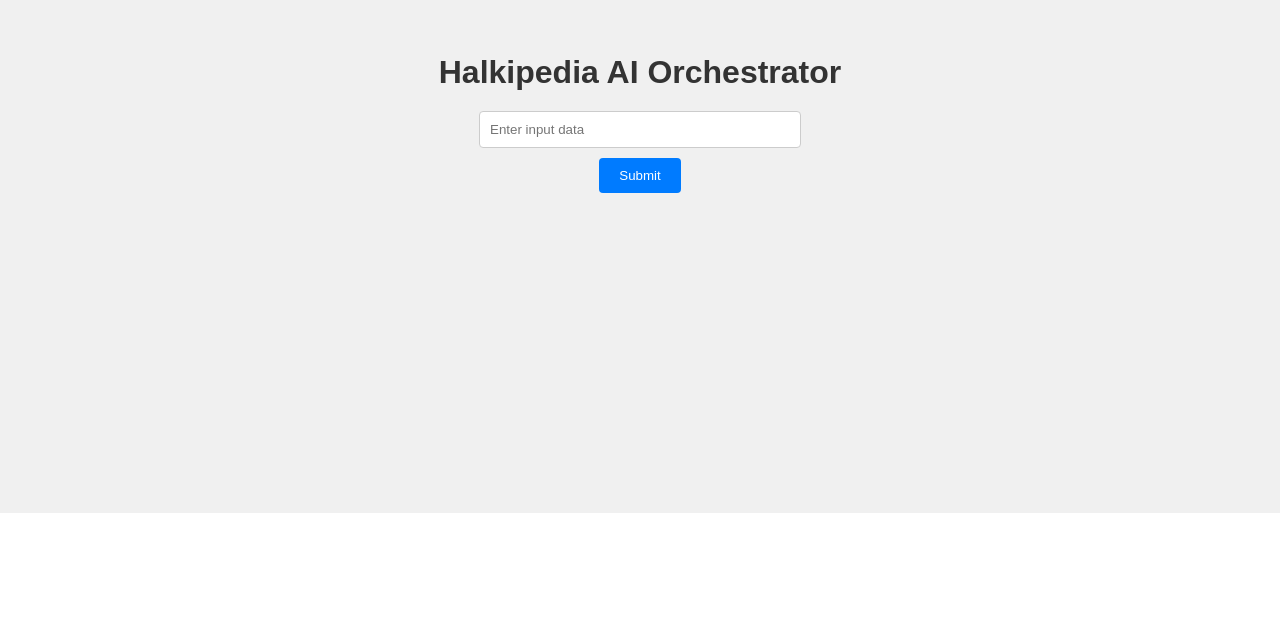
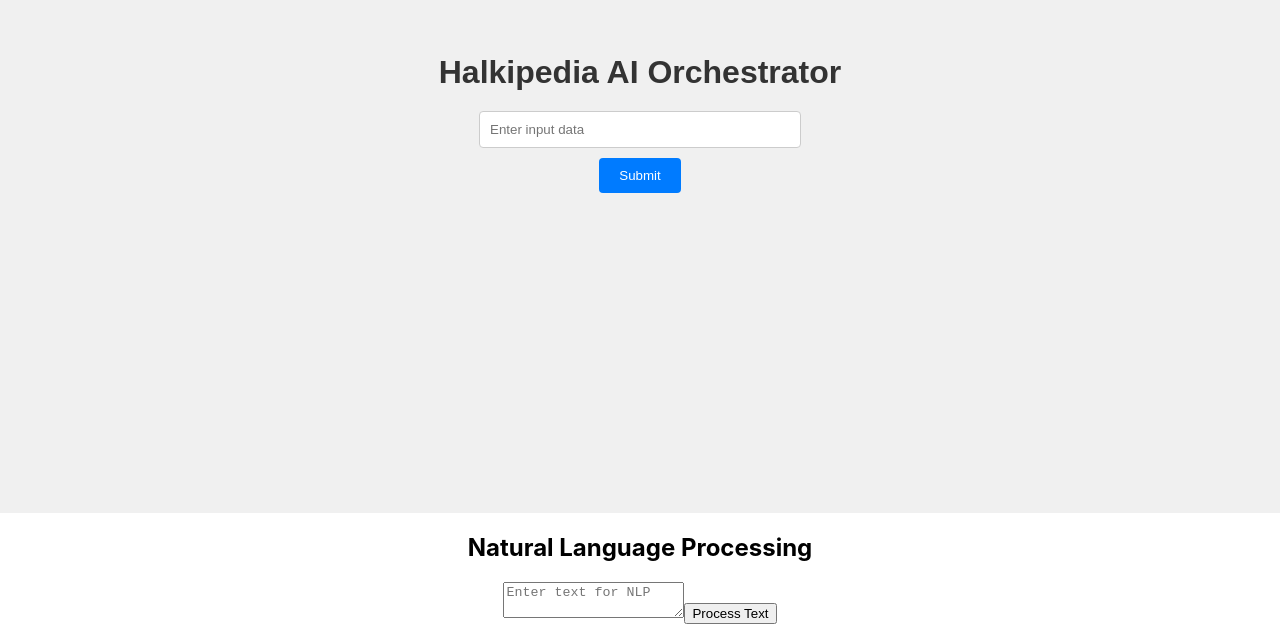
Before and after one commit to VishwamAI/Halkipidea, a React (Create React App) app in the folder client/: page / in a window 1280 px wide. Shown: the part 287-911 px from the top of the page. Before the commit the page ends 800 px from the top, so only its background shows below. Built offline with nearby package versions, Linux system fonts and the light colour scheme.

Commit message:
Integrate NaturalLanguageProcessing component into App

```diff
--- a/client/src/App.js
+++ b/client/src/App.js
@@ -1,11 +1,13 @@
 import React from 'react';
 import './App.css';
 import MainUI from './components/MainUI';
+import NaturalLanguageProcessing from './components/NaturalLanguageProcessing';
 
 function App() {
   return (
     <div className="App">
       <MainUI />
+      <NaturalLanguageProcessing />
     </div>
   );
 }
```
